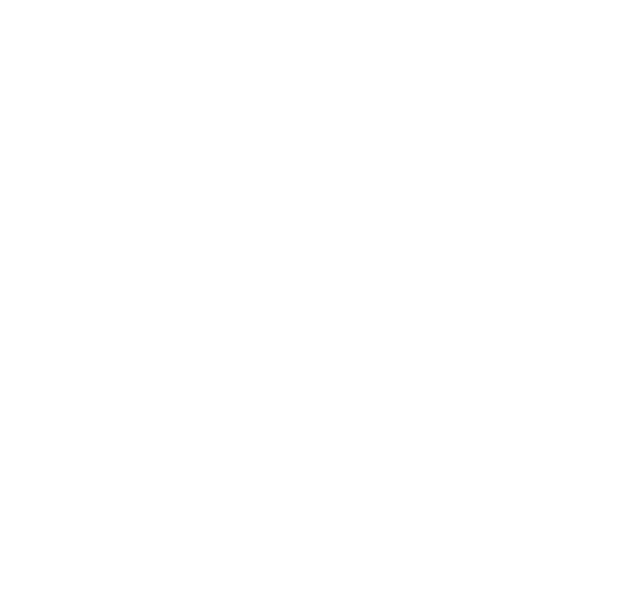
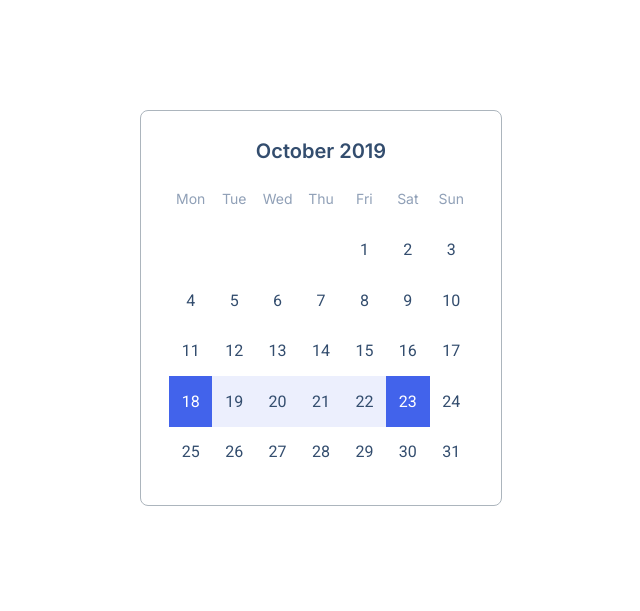
Before and after one commit to js-tasks-ru/htmlcss-20211125_alexander212, a website: page 05-lection3/03-calendar/index.html in a window 1280 px wide. Shown: the whole page, without its empty margins (319-959 px from the left). Drawn offline with Linux system fonts and the light colour scheme.

Commit message:
feat: add lesson-3 calendar solution

```diff
--- a/05-lection3/03-calendar/calendar.css
+++ b/05-lection3/03-calendar/calendar.css
@@ -0,0 +1,61 @@
+.calendar {
+  width: 100%;
+  max-width: 304px;
+  padding: 28px;
+  text-align: center;
+  border: 1px solid var(--grey-3);
+  border-radius: 8px;
+}
+
+.calendar__title {
+  display: block;
+  margin-bottom: 10px;
+  font-family: Inter;
+  font-size: 20px;
+  font-style: normal;
+  font-weight: 600;
+  line-height: 24px;
+  font-family: 'Inter', sans-serif;
+  color: var(--grey-5);
+}
+
+.calendar__wrapper {
+  width: 100%;
+  padding-bottom: 100%;
+  position: relative;
+}
+
+.calendar__inner {
+  position: absolute;
+  top: 0;
+  bottom: 0;
+  left: 0;
+  right: 0;
+  display: grid;
+  grid-template-columns: repeat(7, 1fr);
+}
+
+.calendar__item {
+  display: flex;
+  justify-content: center;
+  align-items: center;
+  color: var(--grey-5);
+}
+
+.calendar__item_day {
+  font-family: Inter;
+  font-size: 14px;
+  font-style: normal;
+  font-weight: 400;
+  line-height: 20px;
+  color: var(--grey-6);
+}
+
+.calendar__item_selected {
+  background-color: var(--blue-2);
+  color: #ffffff;
+}
+
+.calendar__item_range {
+  background-color: rgba(160, 177, 245, 0.2);
+}
--- a/05-lection3/03-calendar/index.html
+++ b/05-lection3/03-calendar/index.html
@@ -1,12 +1,70 @@
 <!DOCTYPE html>
 <!-- Страница с календарем -->
 <html lang="ru">
+
 <head>
     <link rel="stylesheet" href="../../assets/css/main.css">
     <link rel="stylesheet" href="./calendar.css">
+    <link rel="stylesheet" href="wrapper.css">
+    <link rel="preconnect" href="https://fonts.googleapis.com">
+    <link rel="preconnect" href="https://fonts.gstatic.com" crossorigin>
+    <link href="https://fonts.googleapis.com/css2?family=Inter:wght@400;600&display=swap" rel="stylesheet">
     <title>Calendar</title>
 </head>
+
 <body>
+    <div class="wrapper">
+        <div class="calendar">
+            <span class="calendar__title">October 2019</span>
 
+            <div class="calendar__wrapper">
+                <div class="calendar__inner">
+                    <span class="calendar__item calendar__item_day">Mon</span>
+                    <span class="calendar__item calendar__item_day">Tue</span>
+                    <span class="calendar__item calendar__item_day">Wed</span>
+                    <span class="calendar__item calendar__item_day">Thu</span>
+                    <span class="calendar__item calendar__item_day">Fri</span>
+                    <span class="calendar__item calendar__item_day">Sat</span>
+                    <span class="calendar__item calendar__item_day">Sun</span>
+                    <span class="calendar__item"></span>
+                    <span class="calendar__item"></span>
+                    <span class="calendar__item"></span>
+                    <span class="calendar__item"></span>
+                    <span class="calendar__item">1</span>
+                    <span class="calendar__item">2</span>
+                    <span class="calendar__item">3</span>
+                    <span class="calendar__item">4</span>
+                    <span class="calendar__item">5</span>
+                    <span class="calendar__item">6</span>
+                    <span class="calendar__item">7</span>
+                    <span class="calendar__item">8</span>
+                    <span class="calendar__item">9</span>
+                    <span class="calendar__item">10</span>
+                    <span class="calendar__item">11</span>
+                    <span class="calendar__item">12</span>
+                    <span class="calendar__item">13</span>
+                    <span class="calendar__item">14</span>
+                    <span class="calendar__item">15</span>
+                    <span class="calendar__item">16</span>
+                    <span class="calendar__item">17</span>
+                    <span class="calendar__item calendar__item_selected">18</span>
+                    <span class="calendar__item calendar__item_range">19</span>
+                    <span class="calendar__item calendar__item_range">20</span>
+                    <span class="calendar__item calendar__item_range">21</span>
+                    <span class="calendar__item calendar__item_range">22</span>
+                    <span class="calendar__item calendar__item_selected">23</span>
+                    <span class="calendar__item">24</span>
+                    <span class="calendar__item">25</span>
+                    <span class="calendar__item">26</span>
+                    <span class="calendar__item">27</span>
+                    <span class="calendar__item">28</span>
+                    <span class="calendar__item">29</span>
+                    <span class="calendar__item">30</span>
+                    <span class="calendar__item">31</span>
+                </div>
+            </div>
+        </div>
+    </div>
 </body>
+
 </html>
--- /dev/null
+++ b/05-lection3/03-calendar/wrapper.css
@@ -0,0 +1,7 @@
+.wrapper {
+  width: 100%;
+  height: 600px;
+  display: flex;
+  justify-content: center;
+  align-items: center;
+}
--- a/assets/css/main.css
+++ b/assets/css/main.css
@@ -6,11 +6,16 @@
     --pink: #F784AD;
     --purple: #7048E8;
     --blue: #374FC7;
+    --blue-2: #4263EB;
     --red: #F03D3E;
     --grey-1: #F8F9FA;
     --grey-2: #DDE2E5;
     --grey-3: #ACB5BD;
     --grey-4: #495057;
+    --grey-5: #334D6E;
+    --grey-6: #90A0B7;
+
+
 
     --error: var(--red);
     --success: var(--blue);
```
Lines whose indentation alone changed are shown as unchanged.
